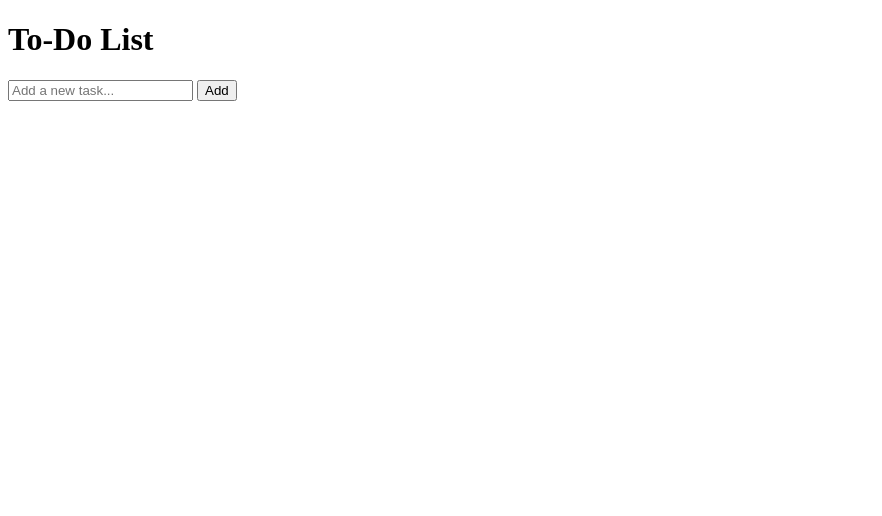
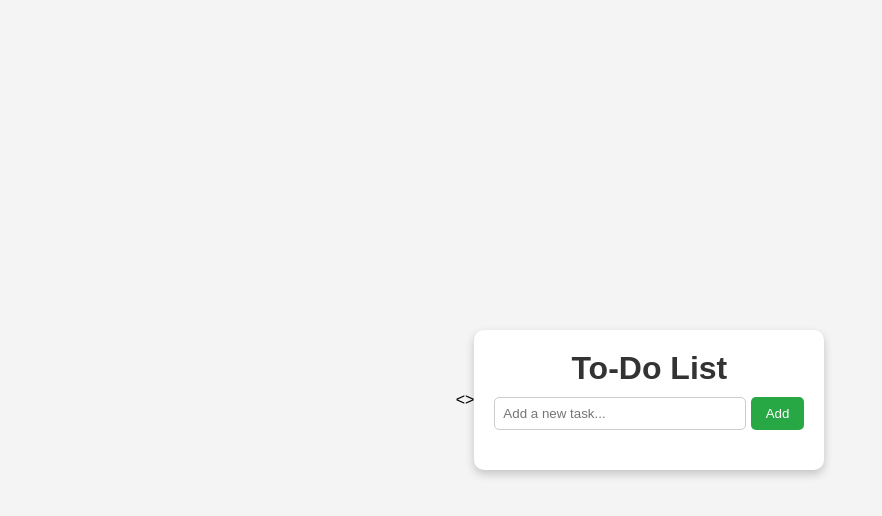
Before and after one commit to 22K61A05A0/todoapp, a website: page frontend/index.html in a window 1280 px wide. Shown: the whole page, without its empty margins (0-882 px from the left). Drawn offline with Linux system fonts and the light colour scheme; no server answers.

Commit message:
initial commit

```diff
--- a/frontend/index.html
+++ b/frontend/index.html
@@ -1,10 +1,10 @@
 <!DOCTYPE html>
 <html lang="en">
-<head>
+<>
     <meta charset="UTF-8">
     <meta name="viewport" content="width=device-width, initial-scale=1.0">
     <title>To-Do App</title>
-    <link rel="stylesheet" href="styles.css">
+    <link rel="stylesheet" href="style.css">
 </head>
 <body>
     <div class="container">
```
